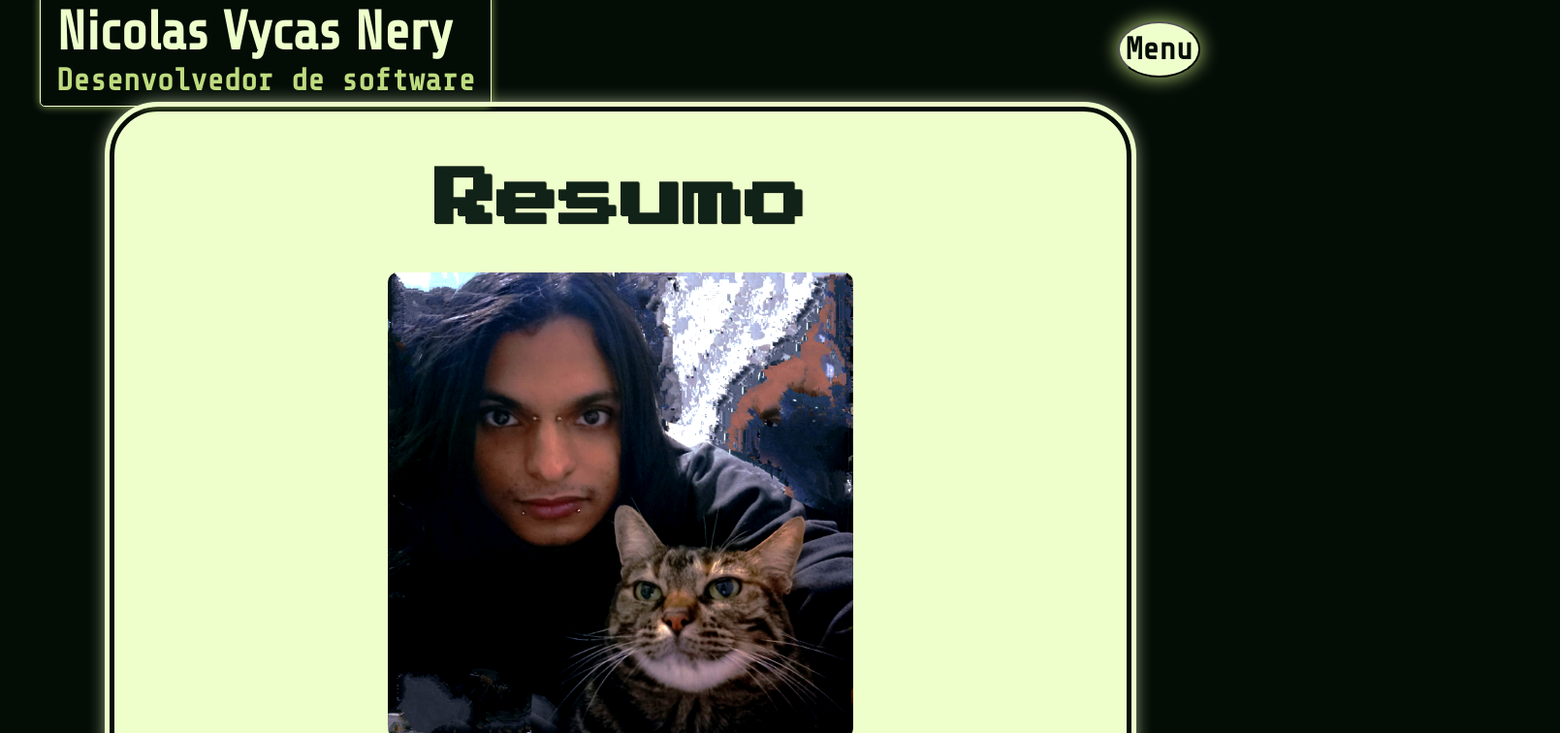
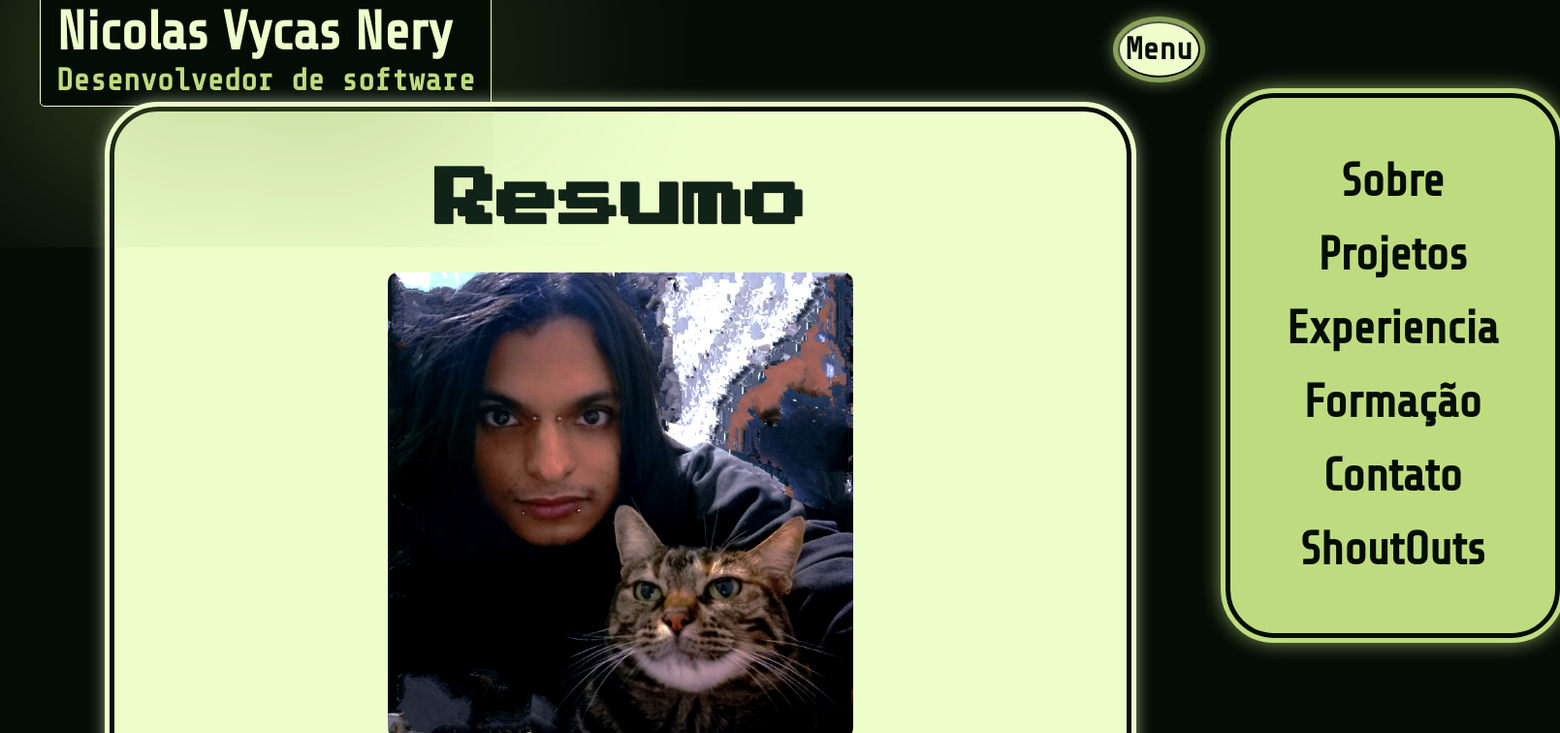
Before and after one commit to tomast1337/Portfolio, a React (Vite) app: page / in a window 1280 px wide. Shown: the top 756 px of the page at 97% size, 1609 px wide, since content can reach past the window. Built offline with nearby package versions, Linux system fonts and the light colour scheme; a web font is replaced by a local one.

Commit message:
Melhorias

```diff
--- a/index.html
+++ b/index.html
@@ -2,6 +2,7 @@
 <html>
   <head>
     <title>React Vite Micro Typescript App</title>
+    <link rel="icon" type="image/x-icon" href="/favicon.ico">
   </head>
   <body>
     <div id="root"></div>
--- a/src/App.module.scss
+++ b/src/App.module.scss
@@ -13,6 +13,15 @@
     z-index: 2;
     //clickthrough
     pointer-events: none;
+}
+
+@keyframes fadeIn {
+    from {
+        opacity: 0;
+    }
+    to {
+        opacity: 1;
+    }
 }
 
 .container {
@@ -32,7 +41,8 @@
     box-shadow: 0 0 20px $light1;
 
 
-
+    transition: all 0.3s linear;
+    animation: fadeIn 2s;
 
     // desktop
     @media (min-width: 1025px) {
--- a/src/App.tsx
+++ b/src/App.tsx
@@ -20,7 +20,6 @@ const Overlay = (props: any) => {
 const PageBody = (props: any) => {
     return (
         <>
-
             <Navbar />
             <div className={styles.container}>
                 {props.children}
--- a/src/components/Navbar.module.scss
+++ b/src/components/Navbar.module.scss
@@ -1,4 +1,6 @@
 @use '../base-colors.scss' as *;
+
+$navbarHeight: 8vh;
 
 // NavBar css
 .navbar {
@@ -10,13 +12,13 @@
     background-color: $dark1;
     border: 1px solid $dark1;
     border-radius: 5px;
-    height: 8vh;
+    height: $navbarHeight;
 
     .navbar_brand {
         border: 1px solid $light1;
         border-radius: 5px;
         padding: 0.5rem 1rem;
-        box-shadow: 0 0 8px $light3;
+        box-shadow: 0 0 1000px $light3;
 
         cursor: pointer;
 
@@ -64,7 +66,7 @@
         background-color: $light1;
         color: $dark1;
         font-size: 3em;
-
+        outline: 5px solid $light3;
         // desktop
         @media (min-width: 1025px) {
             font-size: 2rem;
@@ -87,36 +89,51 @@
 }
 
 .navbarMenu {
-    font-size: 5vh;
+    transition: all 0.3s ease-in-out;
+    position: absolute;
+
+
+    width: fit-content;
+    height: fit-content;
+
+    top: $navbarHeight * 1.5;
+    left: auto;
+    right: 8vw;
+    bottom: auto;
+
+    padding: 1em;
+
     background-color: $light2;
+    border: 5px solid $dark1;
+    outline: 5px solid $light2;
 
-    //center the menu
-    position: absolute;
-    left: 0;
-    right: 0;
-    margin: 0 auto;
-    height: fit-content;
-    z-index: 1;
+    border-radius: 50px;
+    box-shadow: 0 0 25px $light2;
 
-    border-radius: 25px;
-    box-shadow: 0 0 100px rgba(0, 0, 0, 0.503);
-    width: 70%;
+    z-index: 99;
+
+    font-size: 8rem;
+
+    // desktop
     @media (min-width: 1025px) {
-        width: 50%;
+        font-size: 3rem;
     }
 
     ul {
-        list-style: none outside none;
         display: flex;
         flex-direction: column;
         align-items: center;
         justify-content: center;
-        padding: 2rem;
-
-        width: 100%;
+        list-style: none;
+        padding: 0;
+        margin: 0;
 
         li {
+
+            padding: 10px;
+            width: 100%;
             text-align: center;
+            margin: 1px 0;
             font-family: $fontText;
 
             a {
@@ -143,8 +160,6 @@
                 }
             }
         }
-
-        margin: 0;
     }
 
 
--- a/src/components/Navbar.tsx
+++ b/src/components/Navbar.tsx
@@ -9,6 +9,10 @@ const Navbar = () => {
     const navigate = useNavigate();
 
     const clickClose = () => setIsOpen(!isOpen);
+
+    React.useEffect(() => {
+        document.body.style.overflowX = "hidden";
+    }, [isOpen]);
 
     return (
         <>
@@ -30,9 +34,15 @@ const Navbar = () => {
 
             </div>
             <div className={style.navbarMenu}
-                style={{
-                    display: isOpen ? "flex" : "none"
-                }}>
+            style={{
+                transform: isOpen ?
+                    "translateX(0)" : "translateX(125%)"
+            }}
+            // On hover
+            onMouseEnter={() => setIsOpen(true)}
+            onMouseLeave={() => setIsOpen(false)}
+            >
+
                 <ul>
                     <li><Link onClick={clickClose} to="/"> Sobre </Link></li>
                     <li><Link onClick={clickClose} to="/Projetos"> Projetos </Link></li>
--- a/src/pages/ProjetosPage.module.scss
+++ b/src/pages/ProjetosPage.module.scss
@@ -13,7 +13,7 @@
         flex-direction: row;
         flex-wrap: wrap;
         justify-content: center;
-        align-items: center;
+        align-items: flex-start;
         margin: 0 auto;
         padding: 0;
     }
@@ -30,7 +30,6 @@
         // desktop
         @media (min-width: 1025px) {
             width: 10%;
-            height: 30%;
         }
 
         &:hover {
```
Also changed, not shown: 1 other file (tests, documents, lock files or other folders).
